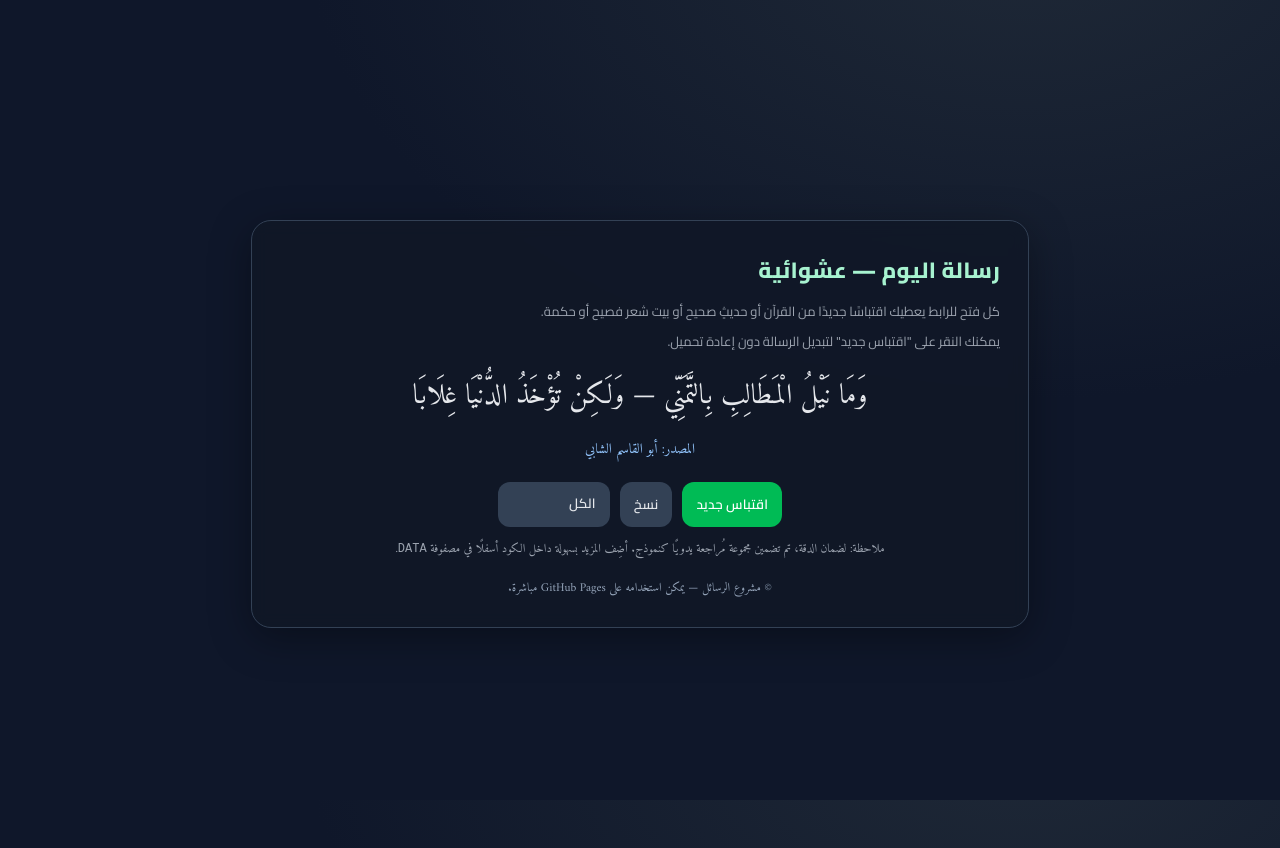
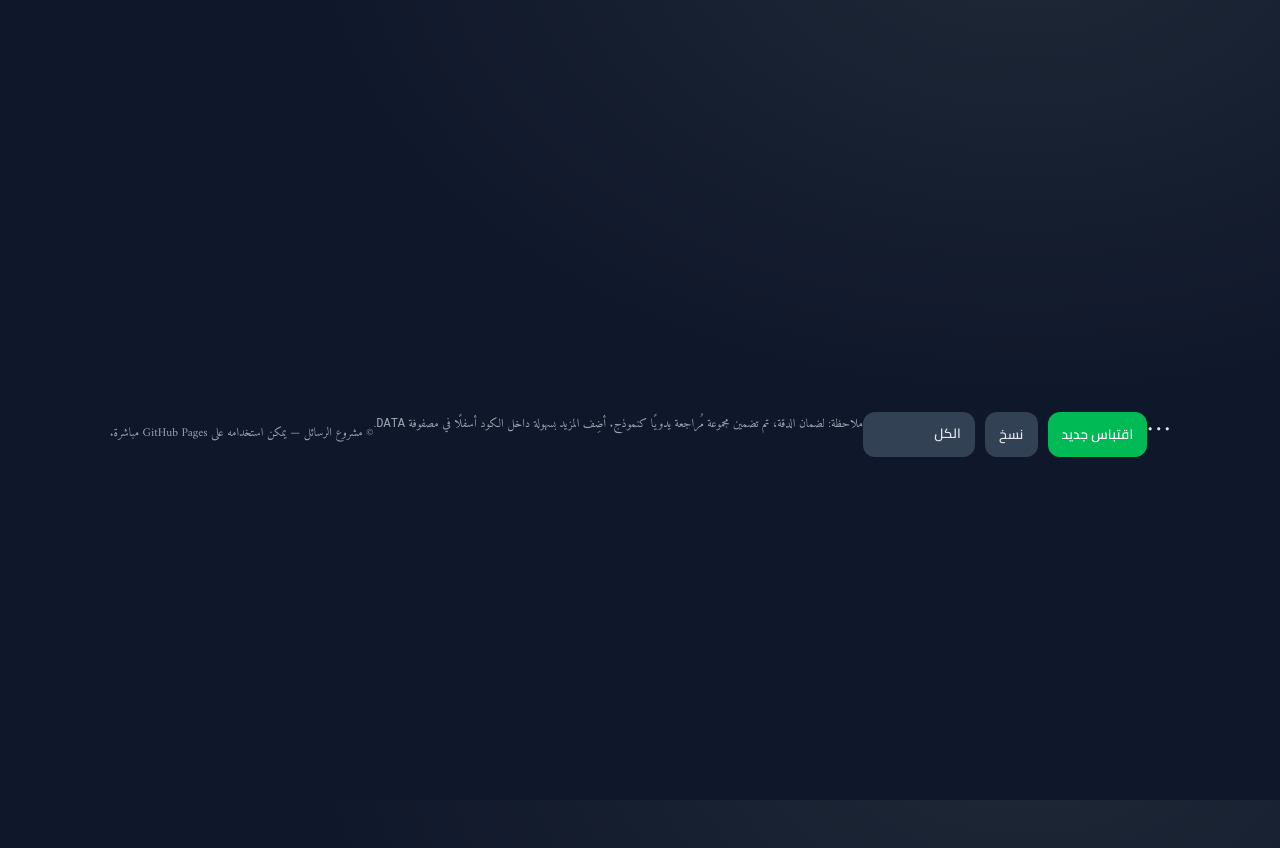
Before and after one commit to mrorgano95-gif/random-message, a plain HTML site: page index.html in a window 1280 px wide. Drawn offline with Linux system fonts and the light colour scheme.

Commit message:
Update index.html

```diff
--- a/index.html
+++ b/index.html
@@ -42,12 +42,6 @@
   <link href="https://fonts.googleapis.com/css2?family=Amiri:wght@400;700&family=Cairo:wght@400;600;800&display=swap" rel="stylesheet">
 </head>
 <body>
-  <main class="card" role="main" aria-live="polite">
-    <h1 class="title">رسالة اليوم — عشوائية</h1>
-    <p class="sub">كل فتح للرابط يعطيك اقتباسًا جديدًا من القرآن أو حديثٍ صحيح أو بيت شعر فصيح أو حكمة.
-      <span style="display:block;margin-top:6px">يمكنك النقر على "اقتباس جديد" لتبديل الرسالة دون إعادة تحميل.</span>
-    </p>
-
     <blockquote id="message">…</blockquote>
     <div class="src" id="source"></div>
 
@@ -103,21 +97,21 @@
       { type:'quran', text:'﴿وَمَنْ يَغْفِرُ الذُّنُوبَ إِلَّا اللَّهُ﴾', source:'آل عمران: 135' },
 
       // ====== أحاديث صحيحة موجزة (مراجعة) ======
-      { type:'hadith', text:'"إنما الأعمال بالنيات"', source:'متفق عليه: البخاري 1، مسلم 1907' },
+      { type:'hadith', text:'"إنما الأعمال بالنيات" },
       { type:'hadith', text:'"الدين النصيحة"', source:'مسلم 55' },
-      { type:'hadith', text:'"لا يؤمن أحدكم حتى يحب لأخيه ما يحب لنفسه"', source:'متفق عليه: البخاري 13، مسلم 45' },
-      { type:'hadith', text:'"من كان يؤمن بالله واليوم الآخر فليقل خيرًا أو ليصمت"', source:'البخاري 6136، مسلم 47' },
-      { type:'hadith', text:'"اتقِ الله حيثما كنت"', source:'الترمذي 1987 (حسن صحيح)' },
-      { type:'hadith', text:'"احرص على ما ينفعك واستعن بالله ولا تعجز"', source:'مسلم 2664' },
-      { type:'hadith', text:'"أحب الأعمال إلى الله أدومها وإن قل"', source:'البخاري 6465' },
-      { type:'hadith', text:'"تبسمك في وجه أخيك صدقة"', source:'الترمذي 1956 (حسن)' },
-      { type:'hadith', text:'"المسلم من سلم المسلمون من لسانه ويده"', source:'البخاري 10، مسلم 40' },
+      { type:'hadith', text:'"لا يؤمن أحدكم حتى يحب لأخيه ما يحب لنفسه" },
+      { type:'hadith', text:'"من كان يؤمن بالله واليوم الآخر فليقل خيرًا أو ليصمت" },
+      { type:'hadith', text:'"اتقِ الله حيثما كنت"' },
+      { type:'hadith', text:'"احرص على ما ينفعك واستعن بالله ولا تعجز" },
+      { type:'hadith', text:'"أحب الأعمال إلى الله أدومها وإن قل" },
+      { type:'hadith', text:'"تبسمك في وجه أخيك صدقة" },
+      { type:'hadith', text:'"المسلم من سلم المسلمون من لسانه ويده" },
       { type:'hadith', text:'"لا ضرر ولا ضرار"', source:'ابن ماجه 2341 (حسن)' },
-      { type:'hadith', text:'"المرء مع من أحب"', source:'متفق عليه: البخاري 6168، مسلم 2640' },
-      { type:'hadith', text:'"من لا يَرحم لا يُرحم"', source:'متفق عليه: البخاري 5997، مسلم 2318' },
-      { type:'hadith', text:'"يسروا ولا تعسروا وبشروا ولا تنفروا"', source:'البخاري 69، مسلم 1734' },
+      { type:'hadith', text:'"المرء مع من أحب" },
+      { type:'hadith', text:'"من لا يَرحم لا يُرحم" },
+      { type:'hadith', text:'"يسروا ولا تعسروا وبشروا ولا تنفروا" },
       { type:'hadith', text:'"الصلاة نور"', source:'مسلم 223' },
-      { type:'hadith', text:'"الدعاء هو العبادة"', source:'الترمذي 2969 (صحيح)' },
+      { type:'hadith', text:'"الدعاء هو العبادة" },
 
       // ====== أبيات شعر فصيح قصيرة ======
       { type:'poetry', text:'وَمَا نَيْلُ الْمَطَالِبِ بِالتَّمَنِّي — وَلَكِنْ تُؤْخَذُ الدُّنْيَا غِلَابَا', source:'أبو القاسم الشابي' },
```
